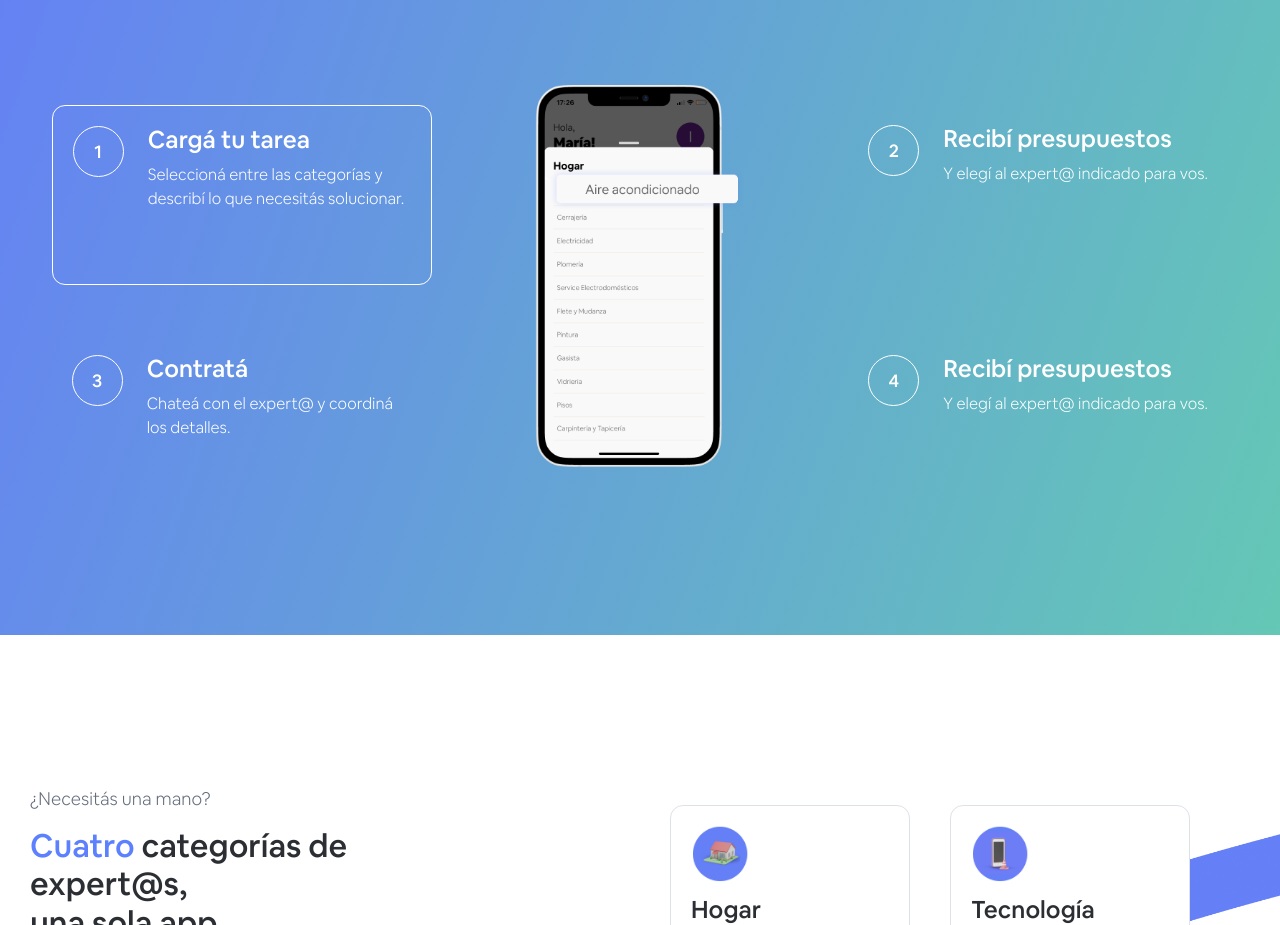
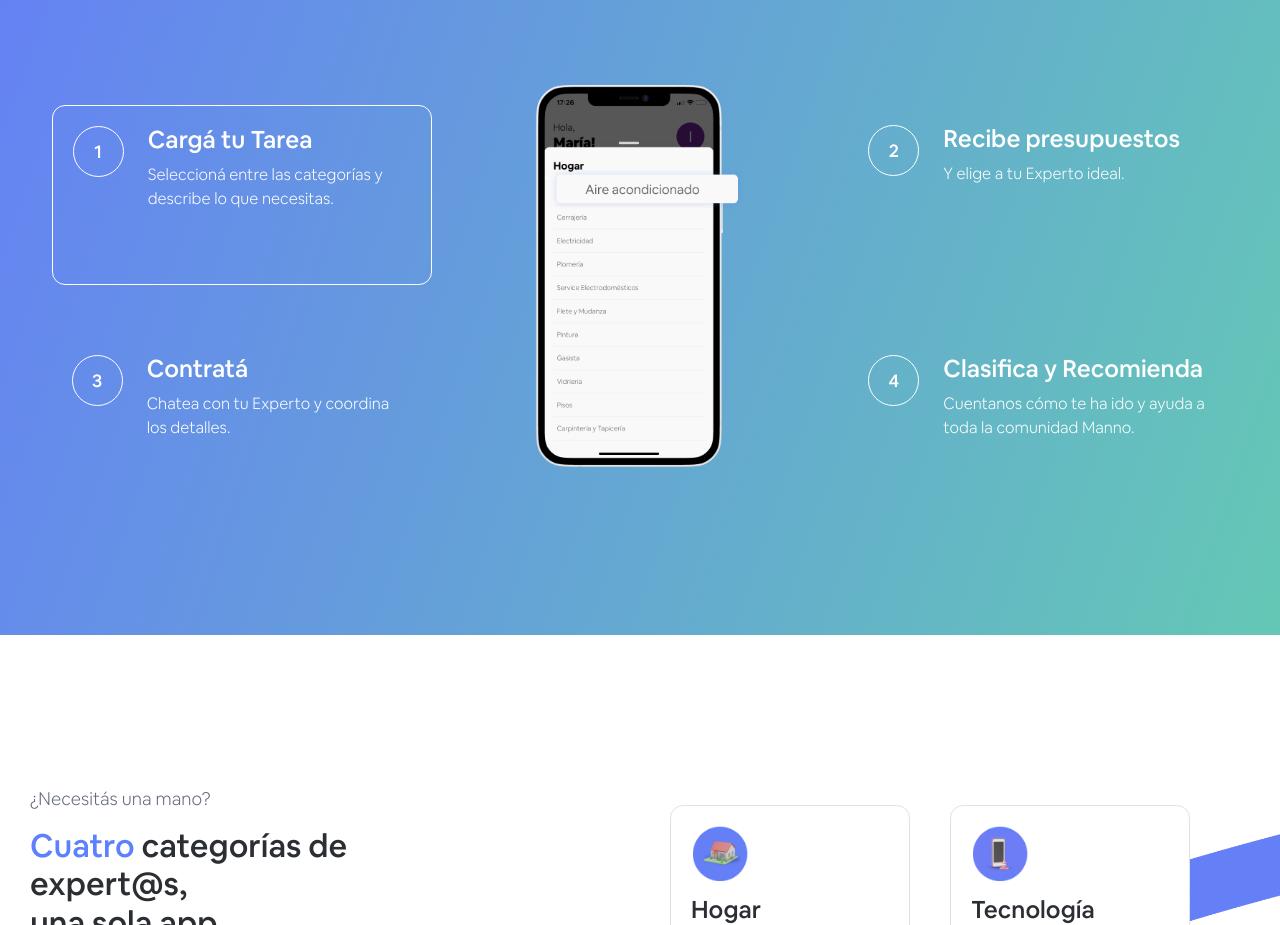
Before and after one commit to pascualmanuel/mannoapp, a React (Create React App) app: page / in a window 1280 px wide. Shown: the part 980-1905 px from the top of the page. Built offline with nearby package versions, Linux system fonts and the light colour scheme.

Commit message:
How it works - users and experts

```diff
--- a/src/Components/ComoFuncionaExperto.js
+++ b/src/Components/ComoFuncionaExperto.js
@@ -58,10 +58,10 @@ function ComoFuncionaExperto() {
             >
               <div className="bullet-hiw">1</div>
               <section className="step-cont-section">
-                <h3 className="title-hiw"> Busca lroem</h3>
+                <h3 className="title-hiw">Completa tu perfil</h3>
                 <p className="text-hiw">
-                  Seleccioná entre las categorías y describí lo que necesitás
-                  solucionar.
+                  Regístrate en las categorías en las que desees trabajar y
+                  agrega una descripción detallada de tu experiencia.
                 </p>
               </section>
             </div>
@@ -83,15 +83,16 @@ function ComoFuncionaExperto() {
 
               <section className="step-cont-section">
                 <span className="mobile-bullet">
-                  <h3 className="title-hiw"> Step 2: Recibí presupuestos</h3>
+                  <h3 className="title-hiw">Presupuesta</h3>
                   <p className="text-hiw">
-                    Y elegí al expert@ indicado para vos.
+                    Envía tus presupuestos en las Tareas recibidas y consigue
+                    nuevos clientes todos los días.
                   </p>
                 </span>
                 <span className="desktop-bullet">
-                  <h3 className="title-hiw"> Step 3: Contratá</h3>
+                  <h3 className="title-hiw"> Chatea</h3>
                   <p className="text-hiw">
-                    Chateá con el expert@ y coordiná los detalles.
+                    Coordina con tus clientes los detalles de tus Tareas.
                   </p>
                 </span>
               </section>
@@ -117,15 +118,16 @@ function ComoFuncionaExperto() {
               </div>
               <section className="step-cont-section">
                 <span className="desktop-bullet">
-                  <h3 className="title-hiw"> Step 2: Recibí presupuestos</h3>
+                  <h3 className="title-hiw">Presupuesta</h3>
                   <p className="text-hiw">
-                    Y elegí al expert@ indicado para vos.
+                    Envía tus presupuestos en las Tareas recibidas y consigue
+                    nuevos clientes todos los días.
                   </p>
                 </span>
                 <span className="mobile-bullet">
-                  <h3 className="title-hiw"> Step 3: Contratá</h3>
+                  <h3 className="title-hiw"> Chatea</h3>
                   <p className="text-hiw">
-                    Chateá con el expert@ y coordiná los detalles.
+                    Coordina con tus clientes los detalles de tus Tareas.
                   </p>
                 </span>
               </section>
@@ -143,10 +145,10 @@ function ComoFuncionaExperto() {
             >
               <div className="bullet-hiw">4</div>
               <section className="step-cont-section">
-                <h3 className="title-hiw"> Recibi el dinero</h3>
+                <h3 className="title-hiw">Solicita tu clasificación</h3>
                 <p className="text-hiw">
-                  Cuando soluciones tu problema, compartí tu experiencia y dale
-                  un puntaje a tu expert@.
+                  Recuérdale a tu cliente que te califique para sumar
+                  experiencia y destacarte como Experto dentro de la App.
                 </p>
               </section>
             </div>
--- a/src/Components/ComoFuncionaUsuario.js
+++ b/src/Components/ComoFuncionaUsuario.js
@@ -51,10 +51,9 @@ function ComoFuncionaUsuario() {
             >
               <div className="bullet-hiw">1</div>
               <section className="step-cont-section">
-                <h3 className="title-hiw"> Cargá tu tarea</h3>
+                <h3 className="title-hiw">Cargá tu Tarea</h3>
                 <p className="text-hiw">
-                  Seleccioná entre las categorías y describí lo que necesitás
-                  solucionar.
+                  Seleccioná entre las categorías y describe lo que necesitas.
                 </p>
               </section>
             </div>
@@ -76,7 +75,7 @@ function ComoFuncionaUsuario() {
 
               <section className="step-cont-section">
                 <span className="mobile-bullet">
-                  <h3 className="title-hiw">Recibí presupuestos</h3>
+                  <h3 className="title-hiw">Recibe presupuestos</h3>
                   <p className="text-hiw">
                     Y elegí al expert@ indicado para vos.
                   </p>
@@ -84,7 +83,7 @@ function ComoFuncionaUsuario() {
                 <span className="desktop-bullet">
                   <h3 className="title-hiw">Contratá</h3>
                   <p className="text-hiw">
-                    Chateá con el expert@ y coordiná los detalles.
+                    Chatea con tu Experto y coordina los detalles.
                   </p>
                 </span>
               </section>
@@ -110,15 +109,13 @@ function ComoFuncionaUsuario() {
               </div>
               <section className="step-cont-section">
                 <span className="desktop-bullet">
-                  <h3 className="title-hiw">Recibí presupuestos</h3>
-                  <p className="text-hiw">
-                    Y elegí al expert@ indicado para vos.
-                  </p>
+                  <h3 className="title-hiw">Recibe presupuestos</h3>
+                  <p className="text-hiw">Y elige a tu Experto ideal.</p>
                 </span>
                 <span className="mobile-bullet">
                   <h3 className="title-hiw">Contratá</h3>
                   <p className="text-hiw">
-                    Chateá con el expert@ y coordiná los detalles.
+                    Chatea con tu Experto y coordina los detalles.
                   </p>
                 </span>
               </section>
@@ -136,9 +133,9 @@ function ComoFuncionaUsuario() {
             >
               <div className="bullet-hiw">4</div>
               <section className="step-cont-section">
-                <h3 className="title-hiw"> Recibí presupuestos</h3>
+                <h3 className="title-hiw"> Clasifica y Recomienda</h3>
                 <p className="text-hiw">
-                  Y elegí al expert@ indicado para vos.
+                  Cuentanos cómo te ha ido y ayuda a toda la comunidad Manno.
                 </p>
               </section>
             </div>
--- a/src/Components/Hero.js
+++ b/src/Components/Hero.js
@@ -77,7 +77,7 @@ function Hero() {
             <div className="download-cont">
               <div className="download">
                 <ExternalLink
-                  href={`https://apps.apple.com/ar/app/manno-soluciones-recomendadas/id1477854373?l=en`}
+                  href={`https://smart.link/1fadhmjx04pjq`}
                   target="_blank"
                 >
                   <img
@@ -89,7 +89,7 @@ function Hero() {
                   />
                 </ExternalLink>
                 <ExternalLink
-                  href={`https://play.google.com/store/apps/details?id=com.app.mannoapp&hl=es_AR&gl=US`}
+                  href={`https://smart.link/1fadhmjx04pjq`}
                   target="_blank"
                 >
                   <img src={Google2} alt="Google" className="download-icons" />
```
